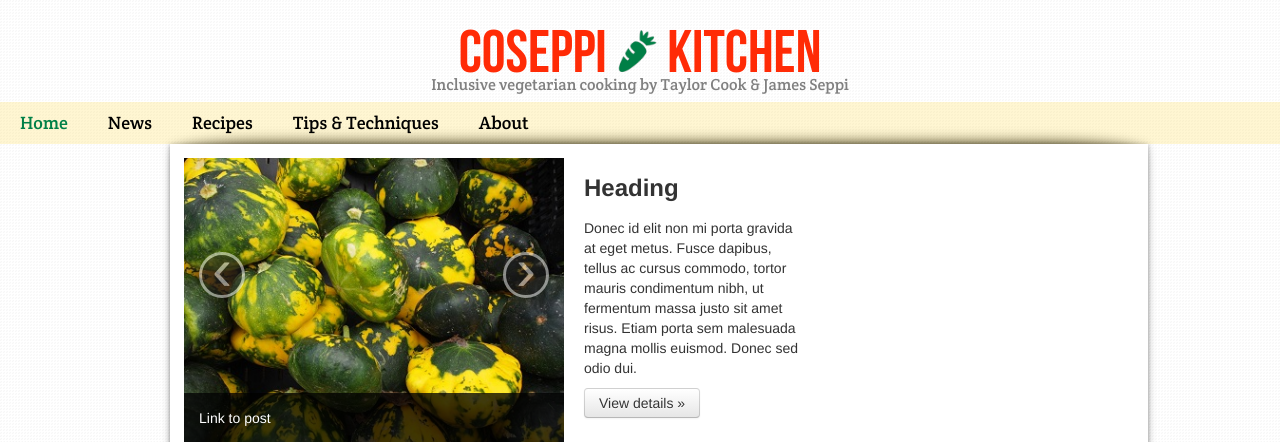
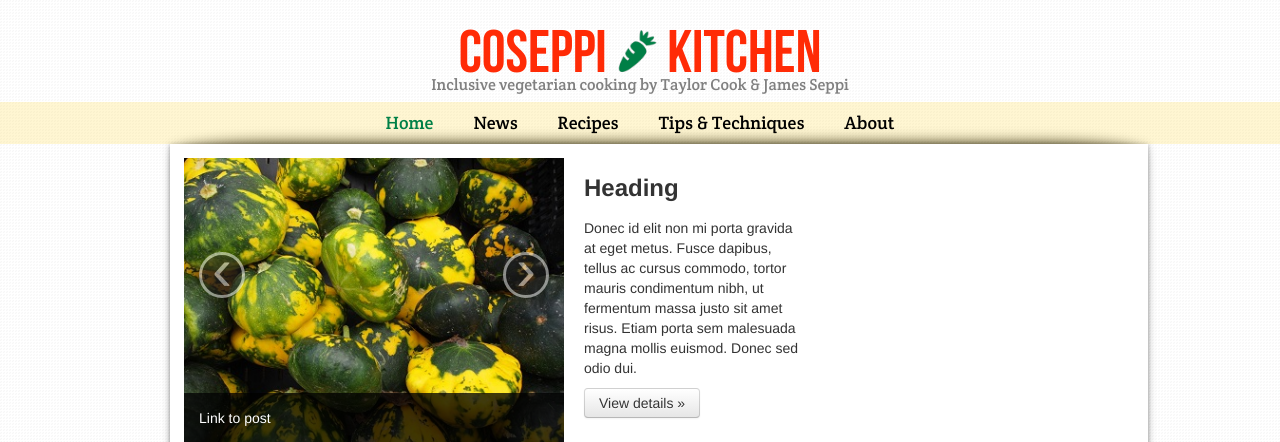
Before and after one commit to jseppi/CKRemake, a PHP site: page / in a window 1280 px wide. Shown: the top 442 px of the page. Run offline with PHP 8.4, Linux system fonts and the light colour scheme; some libraries are stand-ins or nearby versions.

Commit message:
centering nav

```diff
--- a/site.css
+++ b/site.css
@@ -54,7 +54,8 @@ body {
 
 #main-nav ul.nav {
     padding: 0;
-    margin-bottom: 0;
+    margin: auto;
+    display: inline-block;
 }
 
 #main-nav a, #main-nav a:visited, #main-nav a:hover{
@@ -66,9 +67,6 @@ body {
     padding-right: 8px;
 }
 
-#main-nav .nav > li > a {
-
-}
 
 #main-nav .nav-pills > .active > a,
 #main-nav .nav-pills > .active > a:hover {
```
